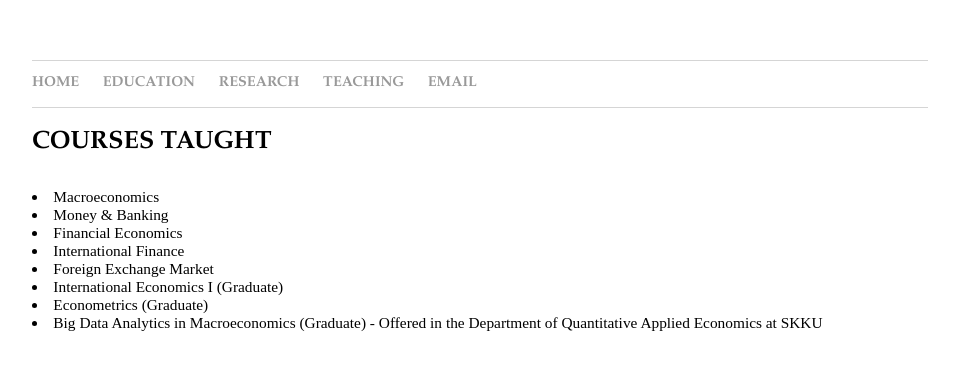
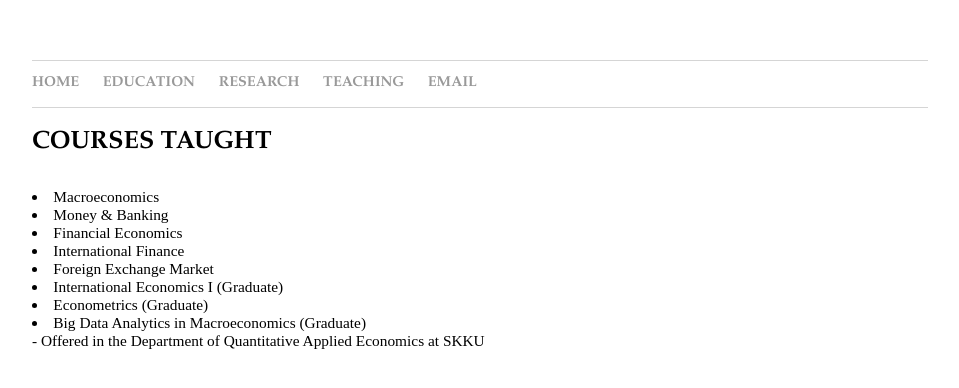
Before and after one commit to dooyeoncho/dooyeoncho.github.io, a Jekyll site: the page built from pages/teaching.html, in a window 1280 px wide. Shown: the top 388 px of the page, without its empty margins (160-1119 px from the left). Built offline with Jekyll 4.4.1, drawn with Linux system fonts in a browser that asks for light colours; part of the change alters nothing that is shown.

```diff
--- a/pages/teaching.html
+++ b/pages/teaching.html
@@ -17,7 +17,8 @@ title: Dooyeon Cho - Teaching
 			<li> Foreign Exchange Market </li>
 			<li> International Economics I (Graduate) </li>
 		        <li> Econometrics (Graduate) </li>
-			<li> Big Data Analytics in Macroeconomics (Graduate) - Offered in the Department of Quantitative Applied Economics at SKKU </li>
+			<li> Big Data Analytics in Macroeconomics (Graduate) </li>
+			     - Offered in the Department of Quantitative Applied Economics at SKKU
 			</div>
 </div>
 &nbsp;&nbsp;
```
